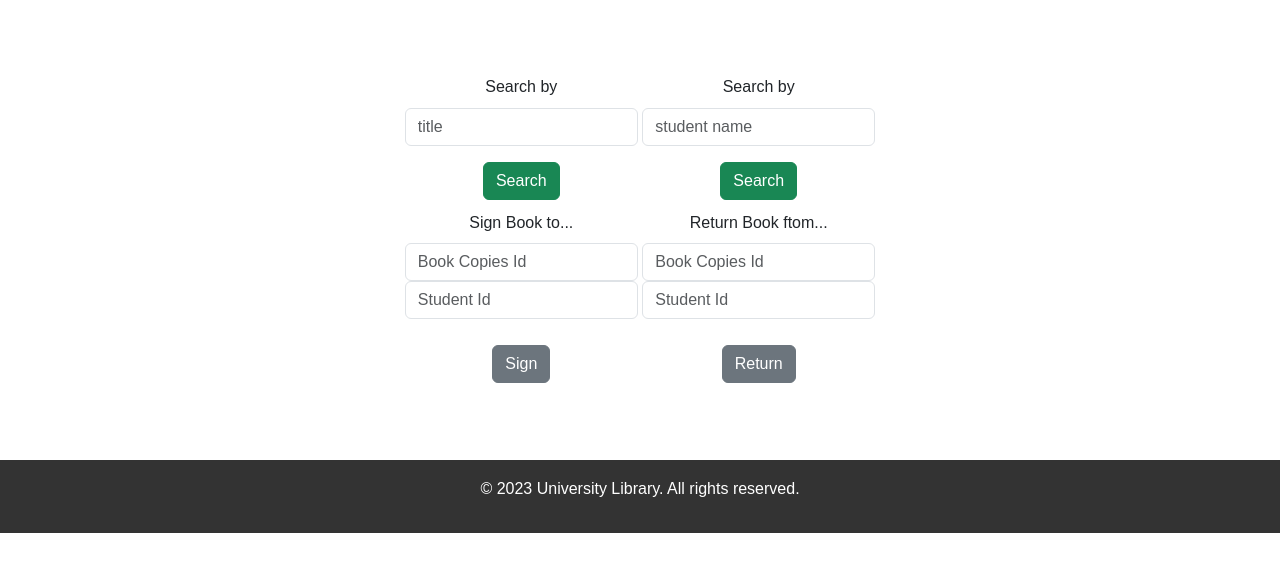
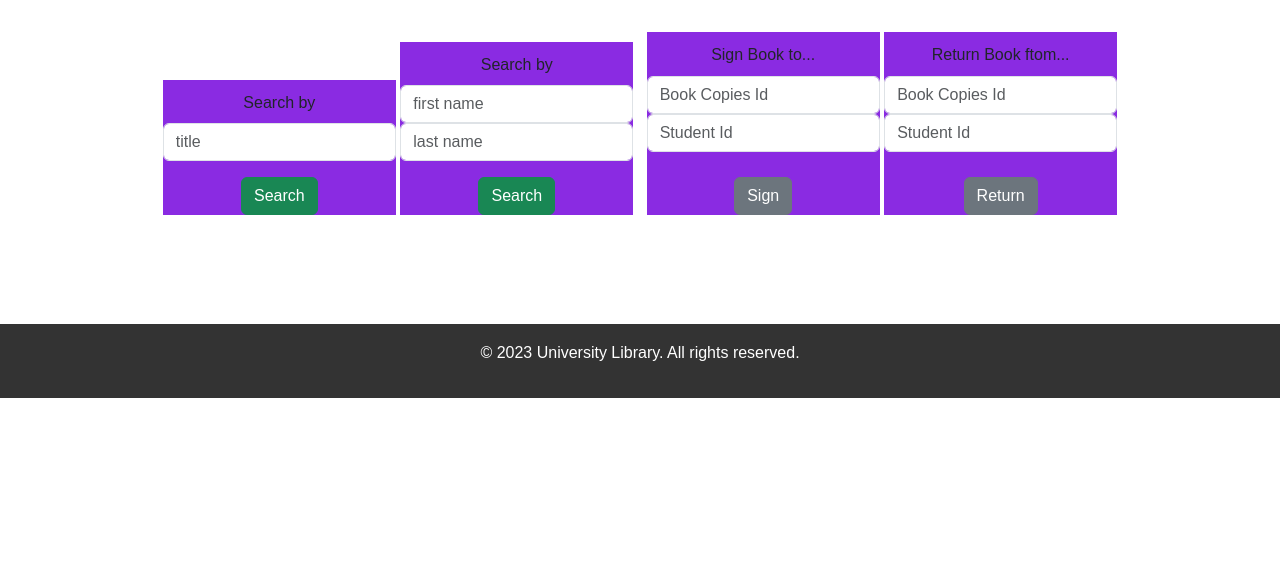
Before and after one commit to HHamlet/ulibrary_flask, a Flask app: page /borrow in a window 1280 px wide. Shown: the part 171-743 px from the top of the page. Run offline with Flask 3, Linux system fonts and the light colour scheme; the visitor is signed in with stand-in values (Sample User, id 1).

Commit message:
html correction

```diff
--- a/library_db/templates/base.html
+++ b/library_db/templates/base.html
@@ -31,13 +31,12 @@
         <a href="/about">About Us</a>
 
         <div class="r_corner">
-        {% if not user %}
-            <a href="{{ url_for('login', next=request.path) }}">Login</a>
-
-        {% else %}
+            {% if not user %}
+                <a href="{{ url_for('login', next=request.path) }}">Login</a>
+            {% else %}
             {{ user.user_name }}
             <a href="/logout" >Logout</a>
-            <div class="dropdown">
+            <div>
               <button class="btn btn-primary dropdown-toggle" type="button" data-bs-toggle="dropdown" aria-expanded="false">
                 Registration
               </button>
@@ -46,13 +45,13 @@
                 <li><a class="dropdown-item" href="/registration/students">Students Registration</a></li>
               </ul>
             </div>
-        {% endif %}
+            {% endif %}
         </div>
     </nav>
-    <section>
-<!--        <h2>Welcome to the University Library</h2>-->
 
-    </section>
+    {% block content %}
+            <h2>Under construction</h2>
+    {% endblock %}
     <div id="myDIV">
         <form action="/search_result">
             <div class="mb-3">
@@ -68,10 +67,6 @@
             <input class="btn btn-success" type="submit" value="Search" style="margin: auto">
         </form>
         </div>
-    {% block content %}
-            <h2>Under construction</h2>
-    {% endblock %}
-
     <br><br><br>
     <footer>
         <p>&copy; 2023 University Library. All rights reserved.</p>
--- a/library_db/templates/borrow.html
+++ b/library_db/templates/borrow.html
@@ -3,11 +3,11 @@
 {% set page_title = "Borrow" %}
 
 {% block content %}
-
+<section>
     <div class="main-container">
 
-        <div class="container_b">
-            <form >
+        <div class="container_a">
+            <form id="form1">
                 <div class="mb-3">
                     <label for="title" class="form-label">Search by</label>
                     <input type="text"
@@ -20,34 +20,47 @@
                 </div>
                 <input class="btn btn-success" type="submit" value="Search" style="margin: auto">
             </form>
+        </div>
 
-        </div>
-<!--        <div class="container_a">-->
-<!--            <img class="image" src="./static/picture/my_library.jpg"  alt="...">-->
-
-<!--        </div>-->
-        <div class="container_b">
-            <form >
+        <div class="container_a">
+            <form id="form2">
                 <div class="mb-3">
-                <label for="student" class="form-label">Search by</label>
+                    <label for="student_fname" class="form-label">Search by</label>
                     <input type="text"
                        class="form-control"
-                       id="student"
-                       name="student"
-                       placeholder="student name"
+                       id="student_fname"
+                       name="student_fname"
+                       placeholder="first name"
+                       required
+                    >
+                    <input type="text"
+                       class="form-control"
+                       id="student_lname"
+                       name="student_lname"
+                       placeholder="last name"
                        required
                     >
                 </div>
                 <input class="btn btn-success" type="submit" value="Search" style="margin: auto">
             </form>
-
         </div>
-
+        <div class="container_a">
+            {%if book_copies%}
+                {%for book_c in book_copies%}
+                    <h6>Book copies id: {{book_c.id}}</h6>
+                    <h6>Book copies ISBN: {{book_c.isbn}}</h6>
+                    <h6>Book copies title: {{book_c.book.title}}</h6>
+                {%endfor%}
+            {%endif%}
         </div>
-    <div class="main-container">
-
-        <form method="POST">
-            <div class="container_b">
+        <div class="container_a">
+            {%if student%}
+                <h6>Student ID: {{student.id}}</h6>
+                <h6>Student : {{student.first_name}} {{student.last_name}} {{student.email}}</h6>
+            {%endif%}
+        </div>
+        <div class="container_a">
+                <form method="POST" id="form3">
                     <label for="bookcopies_id" class="form-label">Sign Book to...</label>
                     <input type="text"
                            class="form-control"
@@ -64,13 +77,11 @@
                            required
                     ><br>
                     <input type="submit" class="btn btn-secondary" value="Sign">
+                </form>
             </div>
 
-<!--                <div class="container_a">-->
-<!--                    <img class="image" src="./static/picture/my_library.jpg"  alt="...">-->
-
-<!--                </div>-->
-            <div class="container_b">
+        <div class="container_a">
+            <form method="POST" id="form4">
                 <label for="return_bookcopies_id" class="form-label">Return Book ftom...</label>
                 <input type="text"
                        class="form-control"
@@ -87,8 +98,8 @@
                        required
                 ><br>
                 <input type="submit" class="btn btn-secondary" value="Return">
-
-            </div>
             </form>
         </div>
+    </div>
+</section>
 {% endblock %}
--- a/library_db/templates/home.html
+++ b/library_db/templates/home.html
@@ -11,9 +11,14 @@ body {
       background-size: cover;
        }
 </style>
+<section style="padding: 0rem;">
+    <div class="bg_video">
+        <video  src="static/picture/books_v.mp4" typeof="video/mp4" autoplay muted loop></video>
+    </div>
     <div class="container">
         <h2>Explore Our Vast Collection</h2>
         <p>Step into a world of classic literature and timeless wisdom.</p>
         <p>Our library is a treasure trove of knowledge, waiting for you to discover.</p>
     </div>
+</section>
 {% endblock %}
```
Lines whose indentation alone changed are shown as unchanged.
